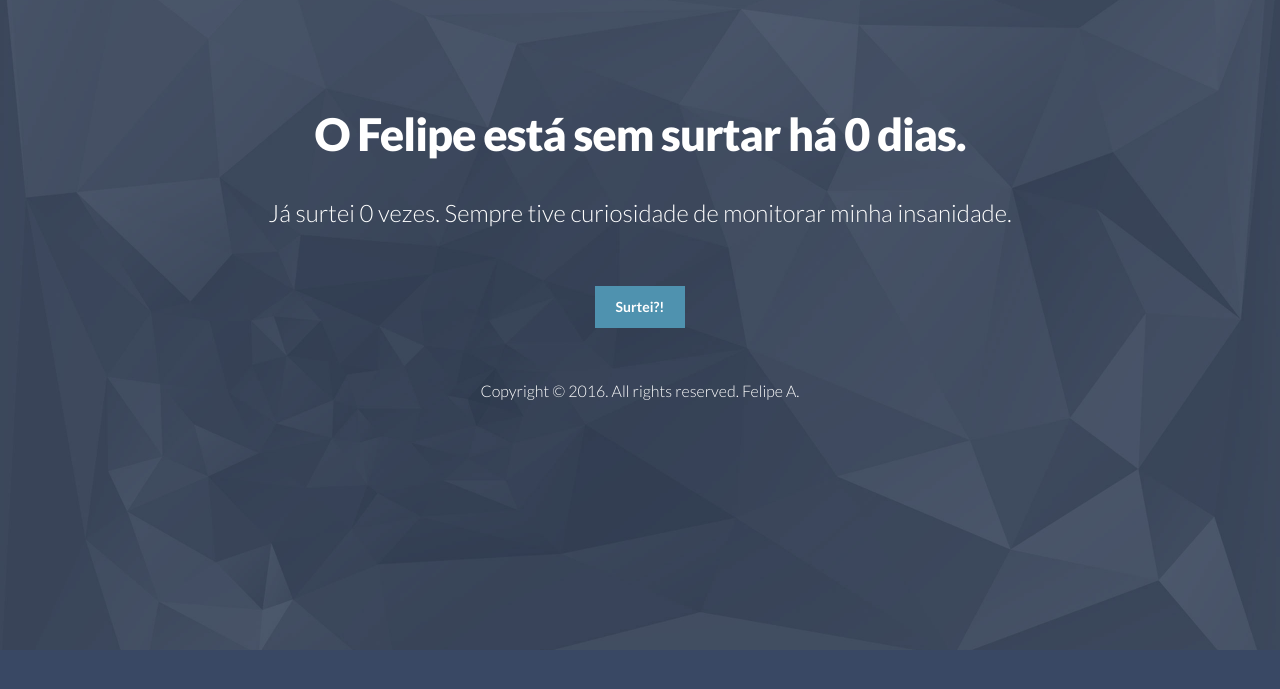
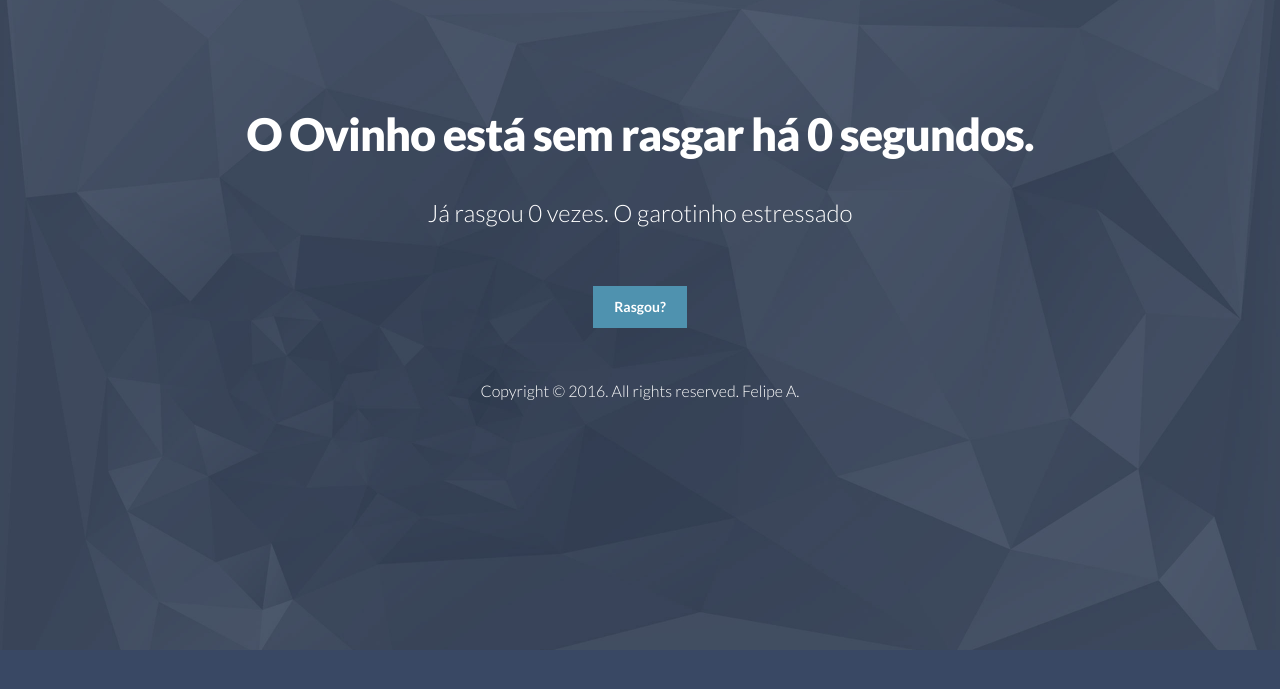
Before and after one commit to felipeamarante/surtometro, a Flask app: page / in a window 1280 px wide. Shown: the top 689 px of the page. Run offline with Flask 2, Linux system fonts and the light colour scheme; some libraries are stand-ins or nearby versions.

Commit message:
RASGUINHO!

```diff
--- a/app.py
+++ b/app.py
@@ -4,7 +4,7 @@ app = Flask(__name__)
 
 #CONFIGURATION#
 #DEFAULT PORT IS 5000
-appURL = "http://surtometro.cloudlet.com.br"
+appURL = "http://127.0.0.1:5000"
 
 
 
@@ -40,7 +40,7 @@ def core():
     if firstDay < today:
         counterDays = today - firstDay
         print counterDays
-        jinjaDay = counterDays.days
+        jinjaDay = counterDays.seconds
 
 #TODO
 #    if recordDay - today <= counterDays:
--- a/templates/index.html
+++ b/templates/index.html
@@ -31,13 +31,13 @@
 		<div class="container">
 			<div class="row">
 				<div class="col-sm-12 col-md-12 col-lg-12">
-					<h1>O Felipe está sem surtar há {{jinjaDay}} dias. </h1>
-                    <h2 class="subtitle">Já surtei {{totalSurto}} vezes. Sempre tive curiosidade de monitorar minha insanidade.</h2>
+					<h1>O Ovinho está sem rasgar há {{jinjaDay}} segundos. </h1>
+                    <h2 class="subtitle">Já rasgou {{totalSurto}} vezes. O garotinho estressado</h2>
                     <!-- TODO                <h2 class="subtitle">Ja fiquei {{jinjaRecord}} dias sem surtar!</h2> TODO -->
 					<div id="countdown"></div>
 					<form class="form-inline signup" role="form">
 
-                        <button OnClick="location.href='{{appURL}}/reset'"; type="button" class="btn btn-theme">Surtei?!</button>
+                        <button OnClick="location.href='{{appURL}}/reset'"; type="button" class="btn btn-theme">Rasgou?</button>
 					</form>
 
 				</div>
```
